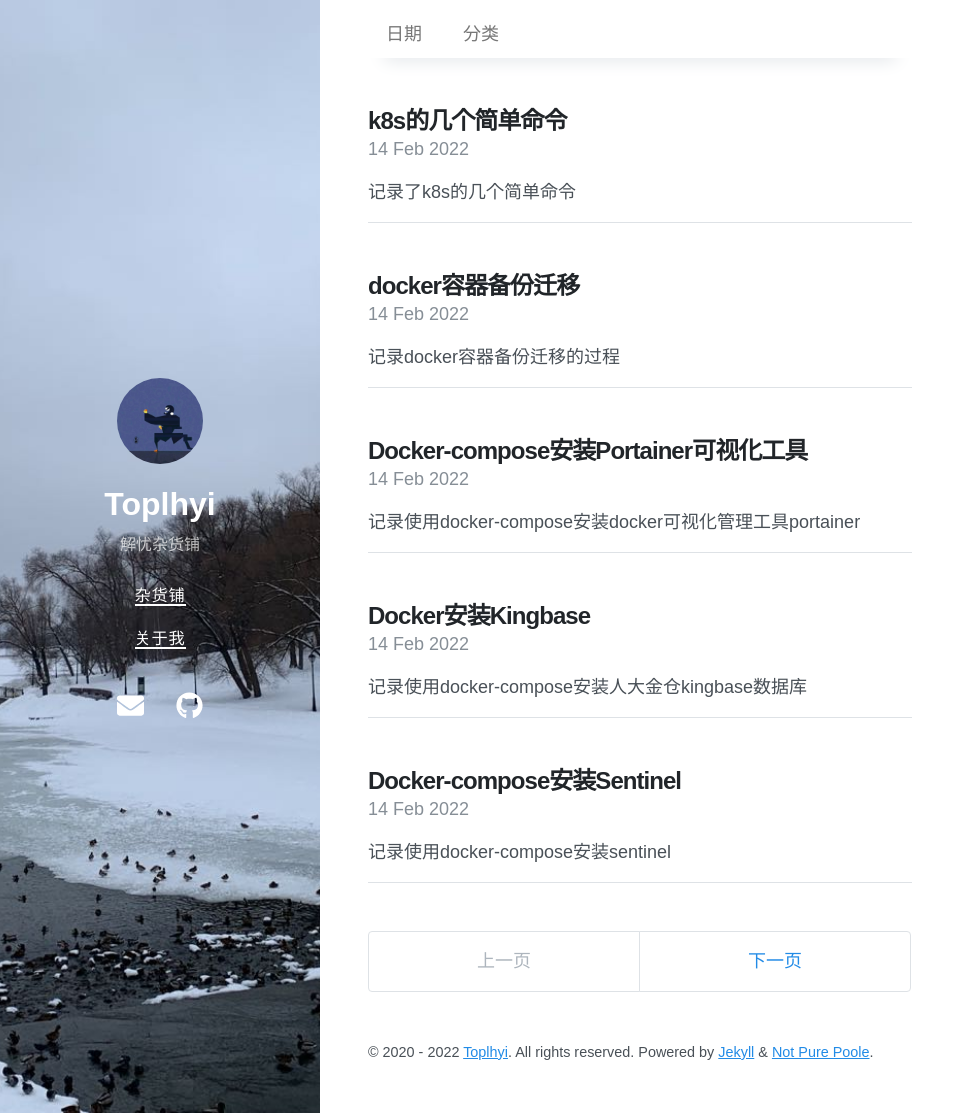
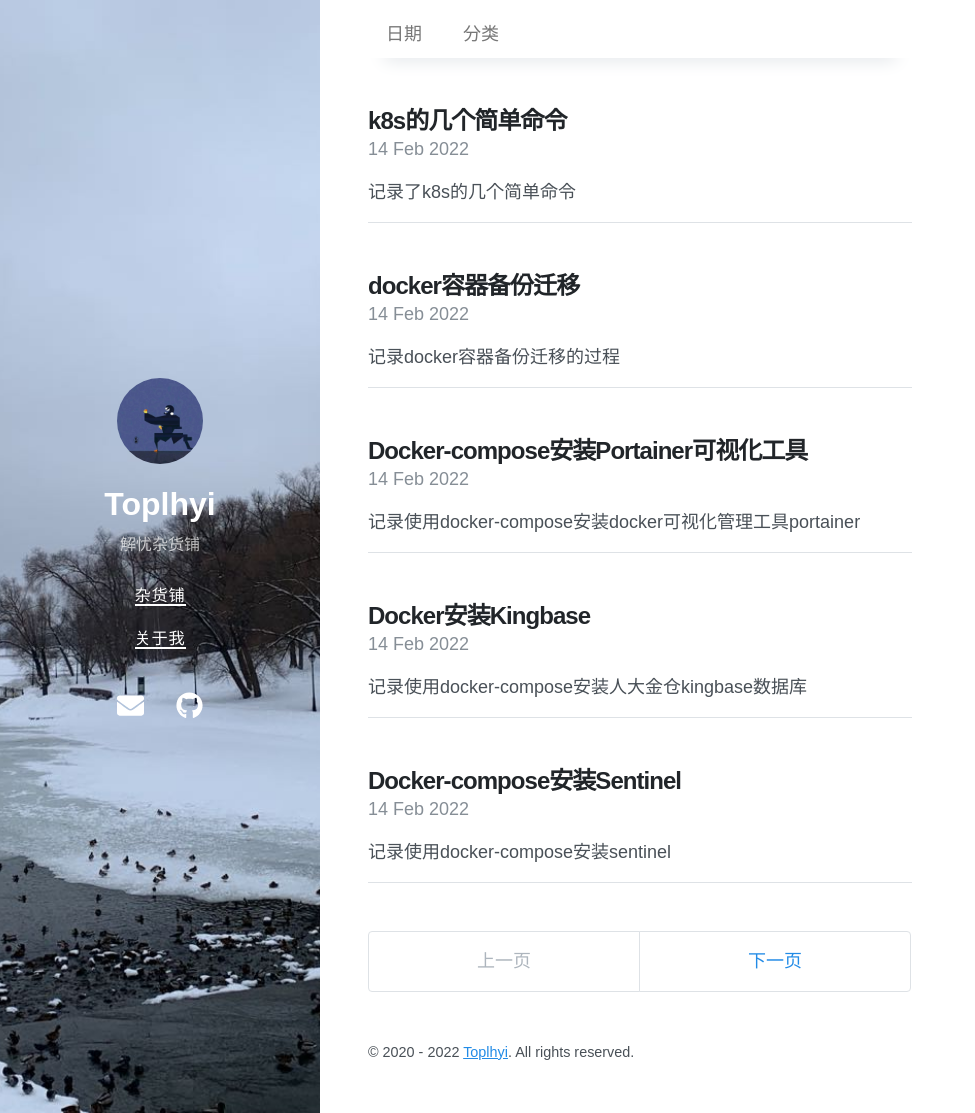
Before and after one commit to toplhy/toplhy.github.io, a Jekyll site: the page built from index.html, in a window 1280 px wide and 1113 px high. Shown: the whole window, without its empty margins (0-975 px from the left). Built offline with Jekyll 4.4.1, drawn with Linux system fonts in a browser that asks for light colours; nearby versions of some CDN libraries; the list of posts is cut into pages by our own code.

Commit message:
Update content.html

```diff
--- a/_includes/content.html
+++ b/_includes/content.html
@@ -12,6 +12,5 @@
   {%- endif -%}
   <small>
     &copy; {{ year_string }} {% if site.author %}<a href="{{ site.author.url }}">{{ site.author.name }}</a>{% endif %}. All rights reserved.
-    Powered by <a href="https://jekyllrb.com/">Jekyll</a> & <a href="https://github.com/vszhub/not-pure-poole">Not Pure Poole</a>.
   </small>
 </footer>
```
